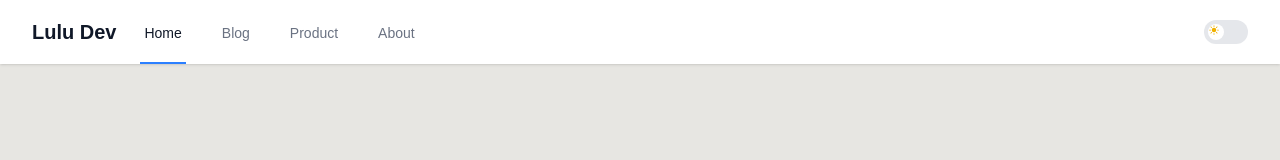
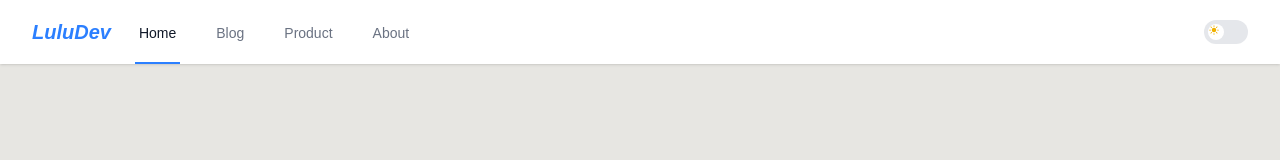
Before and after one commit to luludevcn/mdsite, a Next.js app: page / in a window 1280 px wide. Shown: the top 160 px of the page. Built offline with nearby package versions, Linux system fonts and the light colour scheme.

Commit message:
Update Header.tsx

```diff
--- a/src/components/ui/Header.tsx
+++ b/src/components/ui/Header.tsx
@@ -26,7 +26,7 @@ export default function Header() {
                 <div className="flex-shrink-0 flex items-center">
                   <Link href="/">
                     <span className="text-xl font-bold text-gray-900 dark:text-white">
-                      Lulu Dev
+                      <i className='text-blue-500'>LuluDev</i>
                     </span>
                   </Link>
                 </div>
```
